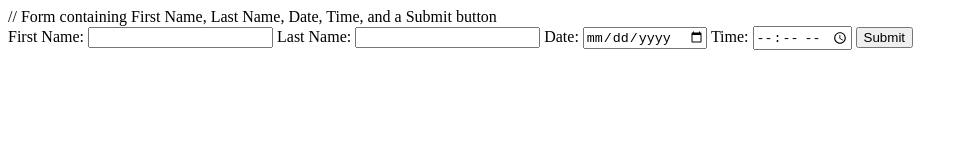
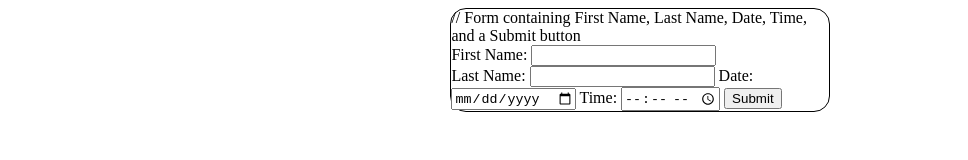
Before and after one commit to ConMan2O/Appointment-Scheduler, a website: page views/home.html in a window 1280 px wide. Shown: the whole page, without its empty margins (0-968 px from the left). Drawn offline with Linux system fonts and the light colour scheme; files that its build step writes are made by us from their sources; files whose address does not match are found by name.

Commit message:
Started CSS

```diff
--- a/public/styles/style.css
+++ b/public/styles/style.css
@@ -1,3 +1,16 @@
+* {
+    box-sizing: border-box;
+}
+
+#main {
+    width: 30%;
+    margin: 0 auto;
+    border: 1px solid black;
+    border-radius: 1rem;
+    display: flex;
+    flex-direction: column;
+}
+
 .error {
     color: red;
     display: none;
--- a/views/home.html
+++ b/views/home.html
@@ -1,5 +1,6 @@
 <!DOCTYPE html>
 <html lang="en">
+
 <head>
   <meta charset="UTF-8">
   <meta name="viewport" content="width=device-width, initial-scale=1.0">
@@ -7,12 +8,16 @@
   <link rel="stylesheet" href="styles/style.css">
   <title>Document</title>
 </head>
+
 <body>
+  <div id="main">
     // Form containing First Name, Last Name, Date, Time, and a Submit button
     <form id="scheduler-form" action="/submit" method="POST">
+      <div class="field-container">
         <label for="firstName">First Name:</label>
         <input type="text" id="fname" name="fname">
         <span class="error" id="error-fname">First name is required</span>
+      </div>
 
       <label for="lastName">Last Name:</label>
       <input type="text" id="lname" name="lname">
@@ -26,7 +31,8 @@
 
       <button type="submit">Submit</button>
     </form>
-
+  </div>
 
 </body>
+
 </html>
```
Lines whose indentation alone changed are shown as unchanged.
